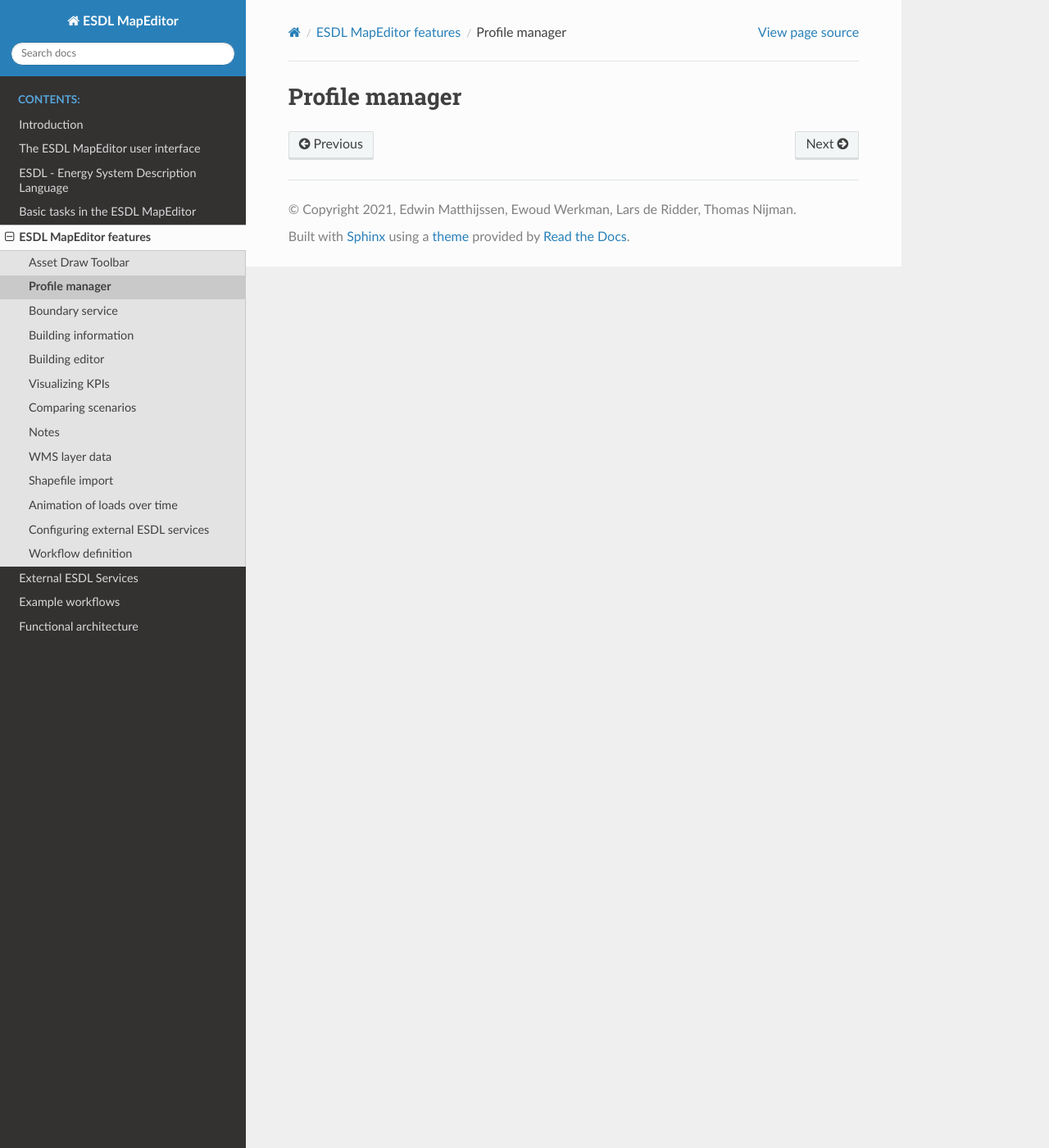
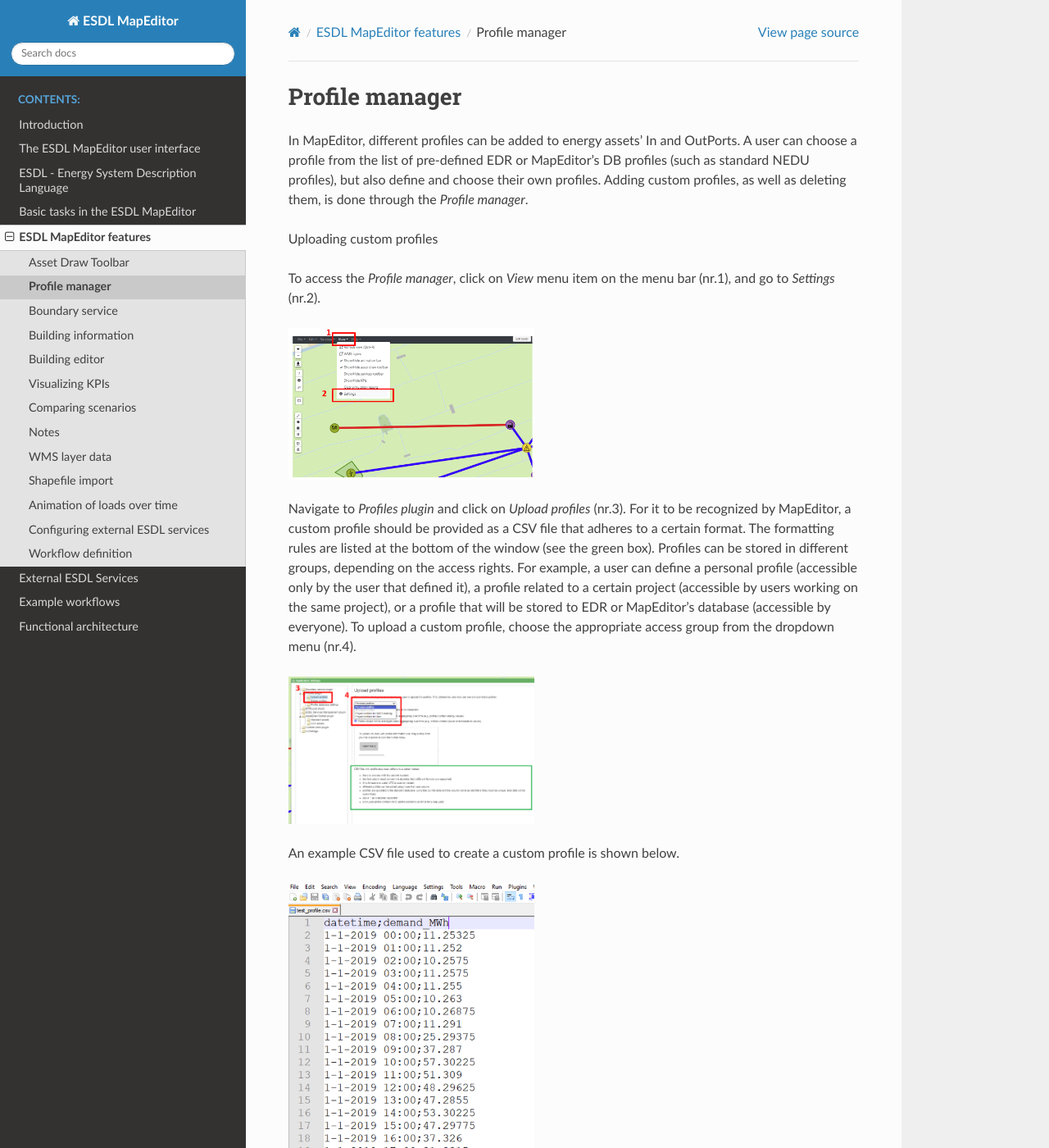
Before and after one commit to ESDLMapEditorESSIM/ESDLMapEditorDocumentation, a Sphinx documentation site: the page built from docs/source/features/profile_manager.rst, in a window 1280 px wide and 1400 px high. Shown: the whole window at 82% size. Built offline with Sphinx 7.4.7 and the Read the Docs theme 2.0.0, drawn with Linux system fonts in a browser that asks for light colours; some of the changed text lies outside the part shown.

Commit message:
Added the profile manager feature documentation.

```diff
--- a/docs/source/features/profile_manager.rst
+++ b/docs/source/features/profile_manager.rst
@@ -1,2 +1,58 @@
 Profile manager
 ===============
+
+In MapEditor, different profiles can be added to energy assets' In and OutPorts. A user can choose a profile from the list of pre-defined EDR or MapEditor's DB profiles (such as standard NEDU profiles), but also define and choose their own profiles. Adding custom profiles, as well as deleting them, is done through the *Profile manager*.
+
+Uploading custom profiles
+
+To access the *Profile manager*, click on *View* menu item on the menu bar (nr.1), and go to *Settings* (nr.2).
+
+.. image:: images/profile_manager1.png
+  :width: 300
+  :alt:
+
+Navigate to *Profiles plugin* and click on *Upload profiles* (nr.3). For it to be recognized by MapEditor, a custom profile should be provided as a CSV file that adheres to a certain format. The formatting rules are listed at the bottom of the window (see the green box).
+Profiles can be stored in different groups, depending on the access rights. For example, a user can define a personal profile (accessible only by the user that defined it), a profile related to a certain project (accessible by users working on the same project), or a profile that will be stored to EDR or MapEditor's database (accessible by everyone).
+To upload a custom profile, choose the appropriate access group from the dropdown menu (nr.4).
+
+.. image:: images/profile_manager2.png
+  :width: 300
+  :alt:
+
+An example CSV file used to create a custom profile is shown below.
+
+.. image:: images/profile_manager4.png
+  :width: 300
+  :alt:
+
+In this example, a custom profile will be added to a project group (nr.5). Select whether the profile values should be averaged or summed over time (depending on the unit the values represent) (nr.6), and click on *Select files* (nr.7) to select the desired files to be uploaded.
+
+.. image:: images/profile_manager3.png
+  :width: 300
+  :alt:
+
+If a profile is successfully uploaded, a message is displayed on the window.
+
+.. image:: images/profile_manager5.png
+  :width: 300
+  :alt:
+
+Once a profile is uploaded, it can be added to an asset's port by selecting it from the *Profile class* dropdown menu.
+
+.. image:: images/profile_manager6.png
+  :width: 300
+  :alt:
+
+Deleting profiles
+
+To delete an uploaded file, navigate again to *Profiles plugin* by clicking on *View* menu item on the menu bar (nr.1), and going to *Settings* (nr.2).
+
+.. image:: images/profile_manager8.png
+  :width: 300
+  :alt:
+
+Select *Delete profiles* (nr.1), scroll down to the profile created above (nr.2), and click on *Delete profiles* (nr.3).
+
+.. image:: images/profile_manager9.png
+  :width: 300
+  :alt:
```
Also changed, not shown: docs/source/features/images/profile_manager1.png (added), docs/source/features/images/profile_manager2.png (added), docs/source/features/images/profile_manager3.png (added), docs/source/features/images/profile_manager4.png (added), docs/source/features/images/profile_manager5.png (added), docs/source/features/images/profile_manager6.png (added), docs/source/features/images/profile_manager7.png (added), docs/source/features/images/profile_manager8.png (added), docs/source/features/images/profile_manager9.png (added).
